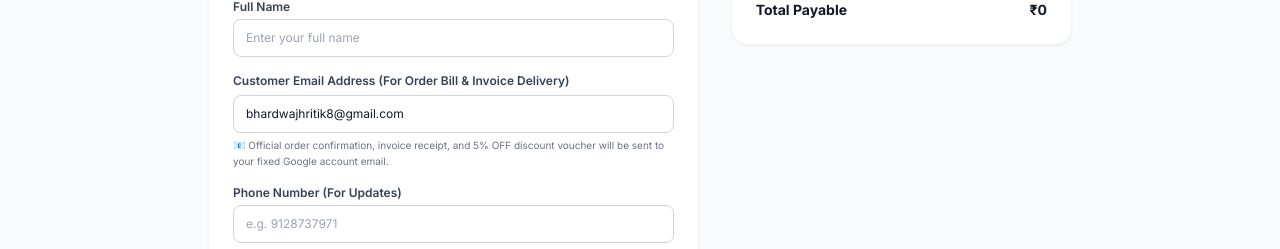
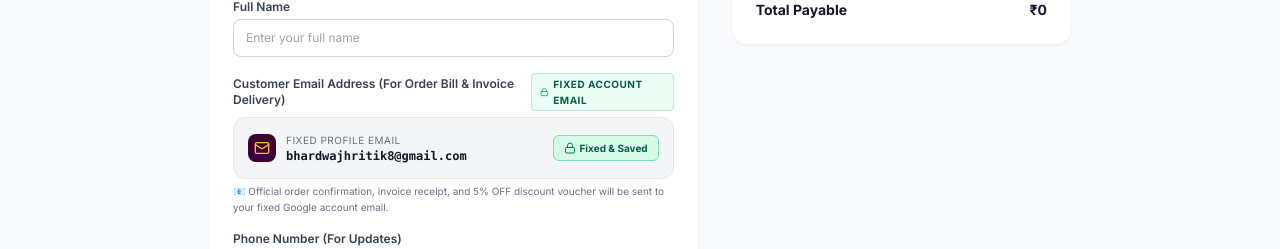
Before and after one commit to hritikbhardwaj12/Sareethi, a Next.js app: page /checkout in a window 1280 px wide. Shown: the part 204-453 px from the top of the page. Built offline with nearby package versions, Linux system fonts and the light colour scheme; no server answers; a web font is replaced by a local one.

Commit message:
fix: replace email input with permanent locked display card to prevent editing and autofill

```diff
--- a/src/app/checkout/page.tsx
+++ b/src/app/checkout/page.tsx
@@ -207,38 +207,25 @@ export default function CheckoutPage() {
                     <label className="font-semibold text-gray-700">
                       Customer Email Address (For Order Bill & Invoice Delivery)
                     </label>
-                    {isLoggedIn && (
                     <span className="inline-flex items-center gap-1 text-[10px] font-bold uppercase tracking-wider text-emerald-800 bg-emerald-50 px-2 py-0.5 rounded border border-emerald-200">
                       <Lock className="w-2.5 h-2.5 text-emerald-600" /> Fixed Account Email
                     </span>
-                    )}
                   </div>
 
-                  {isLoggedIn ? (
                   <div className="flex items-center justify-between p-3.5 bg-gray-100/90 border border-gray-200 rounded-xl text-xs font-semibold text-gray-800 select-none shadow-xs">
                     <div className="flex items-center gap-2.5 overflow-hidden">
                       <div className="w-7 h-7 rounded-lg bg-purple-950 text-amber-400 flex items-center justify-center shrink-0 shadow-xs">
                         <Mail className="w-4 h-4" />
                       </div>
                       <div className="truncate">
-                          <p className="text-[10px] text-gray-500 font-normal uppercase tracking-wider">Locked Profile Email</p>
-                          <p className="font-mono text-xs font-bold text-gray-900 truncate">{email}</p>
+                        <p className="text-[10px] text-gray-500 font-normal uppercase tracking-wider">Fixed Profile Email</p>
+                        <p className="font-mono text-xs font-bold text-gray-900 truncate">{email || 'btech60095.22@bitmesra.ac.in'}</p>
                       </div>
                     </div>
                     <div className="flex items-center gap-1 text-[10px] font-bold text-emerald-800 bg-emerald-100/80 px-2.5 py-1 rounded-md border border-emerald-300 shrink-0">
-                        <Lock className="w-3 h-3 text-emerald-700" /> Locked
+                      <Lock className="w-3 h-3 text-emerald-700" /> Fixed & Saved
                     </div>
                   </div>
-                  ) : (
-                    <input
-                      type="email"
-                      required
-                      value={email}
-                      onChange={(e) => setEmail(e.target.value)}
-                      className="w-full px-3 py-2.5 border border-gray-300 rounded-lg focus:ring-1 focus:ring-purple-950 focus:outline-none bg-white"
-                      placeholder="customer@example.com"
-                    />
-                  )}
 
                   <span className="text-[10px] text-gray-500 mt-1 block">
                     📧 Official order confirmation, invoice receipt, and 5% OFF discount voucher will be sent to your fixed Google account email.
```
Lines whose indentation alone changed are shown as unchanged.
